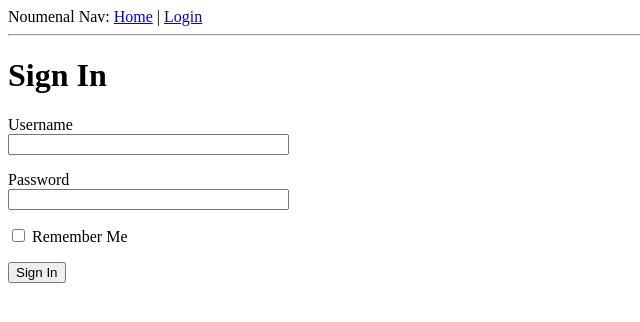
After one commit to Ozone72/noumenal-blog, a Flask app: page /login in a window 1280 px wide. The commit adds this page. Shown: the top 322 px of the page, without its empty margins (0-640 px from the left). Run offline with Flask 2, Linux system fonts and the light colour scheme.

Commit message:
built the login form

```diff
--- a/app/__init__.py
+++ b/app/__init__.py
@@ -1,5 +1,7 @@
 from flask import Flask
+from config import Config
 
 app_var = Flask(__name__)
+app_var.config.from_object(Config)
 
 from app import routes
--- /dev/null
+++ b/app/forms.py
@@ -0,0 +1,10 @@
+from flask_wtf import FlaskForm
+from wtforms import StringField, PasswordField, BooleanField, SubmitField
+from wtforms.validators import DataRequired
+
+
+class LoginForm(FlaskForm):
+    username = StringField('Username', validators=[DataRequired()])
+    password = PasswordField('Password', validators=[DataRequired()])
+    remember_me = BooleanField('Remember Me')
+    submit = SubmitField('Sign In')
--- a/app/routes.py
+++ b/app/routes.py
@@ -1,5 +1,7 @@
 from flask import render_template
 from app import app_var
+from app.forms import LoginForm
+
 
 @app_var.route('/')
 @app_var.route('/index')
@@ -7,7 +9,7 @@ def index():
     user = {'username': 'Coach Pie'}
     posts = [
         {
-            'author': {'username':'Orin'},
+            'author': {'username': 'Orin'},
             'body': 'A Crisp fall day in Seattle'
         },
         {
@@ -29,3 +31,9 @@ def index():
 
     ]
     return render_template('index.html', title='Home', user=user, posts=posts)
+
+
+@app_var.route('/login')
+def login():
+    form = LoginForm()
+    return render_template('login.html', title='Sign In', form=form)
--- a/app/templates/base.html
+++ b/app/templates/base.html
@@ -9,7 +9,7 @@
 </head>
 
 <body>
-    <div>Noumenal Nav: <a href="/index">Home</a></div>
+    <div>Noumenal Nav: <a href="/index">Home</a> | <a href="/login">Login</a></div>
     <hr>
     {% block content %}{% endblock %}
 </body>
--- /dev/null
+++ b/app/templates/login.html
@@ -0,0 +1,22 @@
+{% extends "base.html" %}
+
+{% block content %}
+<h1>Sign In</h1>
+<form action="" method="post" novalidate>
+    {{ form.hidden_tag() }}
+    <p>
+        {{ form.username.label }}<br>
+        {{ form.username(size=32) }}
+    </p>
+    <p>
+        {{ form.password.label }}<br>
+        {{ form.password(size=32) }}
+    </p>
+    <p>
+        {{ form.remember_me() }} {{ form.remember_me.label }}
+    </p>
+    <p>
+        {{ form.submit() }}
+    </p>
+</form>
+{% endblock %}
--- /dev/null
+++ b/config.py
@@ -0,0 +1,5 @@
+import os
+
+
+class Config(object):
+    SECRET_KEY = os.environ.get('SECRET_KEY') or 'suck-it-Trebeck'
```
